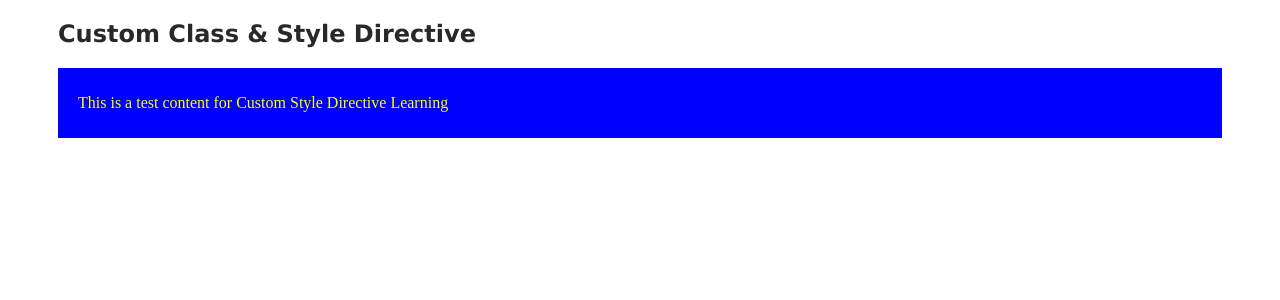
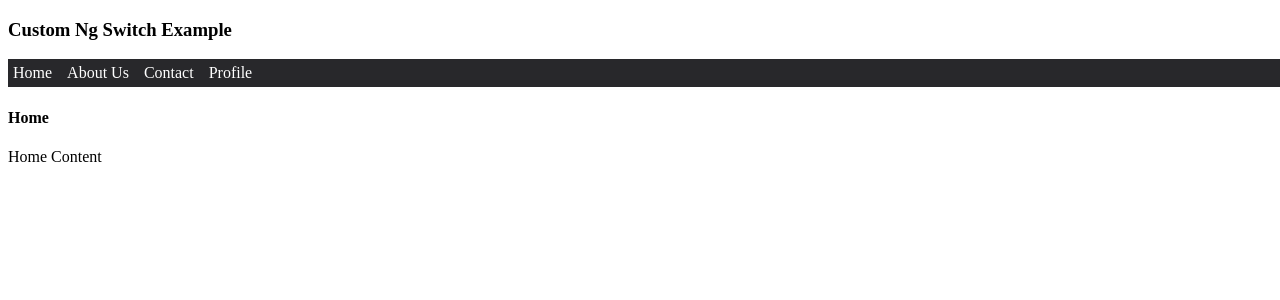
Before and after one commit to ijanzz5621/complete-angular-16, an Angular app: page / in a window 1280 px wide. Shown: the top 300 px of the page. Built offline with nearby package versions, Linux system fonts and the light colour scheme.

Commit message:
Learning custom directive and ngif, ngswitch

```diff
--- /dev/null
+++ b/src/app/modules/custom-ng-switch/custom-ng-switch.component.html
@@ -0,0 +1,32 @@
+<h3>Custom Ng Switch Example</h3>
+
+<div style="background-color: #28282b; width: 100%; display: inline-flex; color: #fff; padding:5px;">
+    <div style="margin-right: 15px; cursor: pointer;" (click)="showContent('')">Home</div>
+    <div style="margin-right: 15px; cursor: pointer;" (click)="showContent('about-us')">About Us</div>
+    <div style="margin-right: 15px; cursor: pointer;" (click)="showContent('contact')">Contact</div>
+    <div style="margin-right: 15px; cursor: pointer;" (click)="showContent('profile')">Profile</div>
+</div>
+
+<div class="main-body" [ngSwitch]="tab">
+
+    <div *ngSwitchDefault>
+        <h4>Home</h4>
+        <p>Home Content</p>
+    </div>
+
+    <div *ngSwitchCase="'about-us'">
+        <h4>About Us</h4>
+        <p>About Us Content</p>
+    </div>
+
+    <div *ngSwitchCase="'contact'">
+        <h4>Contact</h4>
+        <p>Contact Content</p>
+    </div>
+
+    <div *ngSwitchCase="'profile'">
+        <h4>Profile</h4>
+        <p>Profile Content</p>
+    </div>
+
+</div>
--- /dev/null
+++ b/src/app/modules/custom-ng-switch/custom-ng-switch.component.ts
@@ -0,0 +1,21 @@
+import { NgSwitch, NgSwitchCase, NgSwitchDefault } from '@angular/common';
+import { Component } from '@angular/core';
+
+@Component({
+  selector: 'app-custom-ng-switch',
+  standalone: true,
+  imports: [
+    NgSwitch,
+    NgSwitchCase,
+    NgSwitchDefault
+  ],
+  templateUrl: './custom-ng-switch.component.html',
+  styleUrl: './custom-ng-switch.component.css'
+})
+export class CustomNgSwitchComponent {
+  tab: string = '';
+
+  showContent(pageName: string) {
+    this.tab = pageName;
+  }
+}
--- /dev/null
+++ b/src/app/modules/custom-structure-directive/CustomDirectives/if.directive.ts
@@ -0,0 +1,22 @@
+import { Directive, Input, TemplateRef, ViewContainerRef } from '@angular/core';
+
+@Directive({
+  selector: '[appIf]',
+  standalone: true
+})
+export class IfDirective {
+
+  // 1. Get access to html dom element where we want to add/remove
+  // 2. Place from where we want to add/remove the dom element
+
+  constructor(private view: TemplateRef<any>, private viewContainer: ViewContainerRef) { }
+
+  @Input() set appIf(condition: boolean) {
+    if (condition) {
+      this.viewContainer.createEmbeddedView(this.view);
+    } else {
+      this.viewContainer.clear();
+    }
+  }
+
+}
--- /dev/null
+++ b/src/app/modules/custom-structure-directive/custom-structure-directive.component.html
@@ -0,0 +1,30 @@
+<h3>Custom Structural Directive Example</h3>
+
+<div class="notice-container">
+    <div class="notice-header">
+        <button (click)="displayTermsOfServices()">+</button>
+    </div>
+    <div class="notice-info">
+        <p>Read terms of services and privacy policy.</p>
+    </div>
+    <ng-template [ngIf]="display">
+        <div class="notice-body" *appIf="display">
+            <h1>Terms of services & privacy policy</h1>
+            <p>
+                Sample of content for terms and conditions privacy and policy
+            </p>
+            <h2>Terms of services</h2>
+            <p>
+                Sample content for terms of services
+            </p>
+            <h2>Privacy policy</h2>
+            <p>
+                Sample content for Privacy policy
+            </p>
+        </div>
+    </ng-template>
+
+    <p *appIf="notDisplay">This is a demo paragraph</p>
+
+
+</div>
--- /dev/null
+++ b/src/app/modules/custom-structure-directive/custom-structure-directive.component.ts
@@ -0,0 +1,28 @@
+import { Component } from '@angular/core';
+import { NgTemplateComponent } from "../ng-template/ng-template.component";
+import { NgIf } from '@angular/common';
+import { IfDirective } from './CustomDirectives/if.directive';
+
+@Component({
+  selector: 'app-custom-structure-directive',
+  standalone: true,
+  imports: [
+    NgTemplateComponent,
+    NgIf,
+    IfDirective
+  ],
+  templateUrl: './custom-structure-directive.component.html',
+  styleUrl: './custom-structure-directive.component.css'
+})
+export class CustomStructureDirectiveComponent {
+
+  display: boolean = true;
+  notDisplay: boolean = false;
+  myTempVar: boolean = true;
+
+  displayTermsOfServices() {
+    this.display = !this.display;
+    this.notDisplay = !this.display;
+  }
+
+}
--- a/src/app/modules/modules.component.html
+++ b/src/app/modules/modules.component.html
@@ -1,8 +1,8 @@
-<!-- <ng16-template></ng16-template> -->
-<!-- <app-ng-container></app-ng-container> -->
-<!-- <app-content-child></app-content-child> -->
+<!-- <ng16-template></ng16-template>
+<app-ng-container></app-ng-container>
+<app-content-child></app-content-child>
 
-<!-- <div class="container">
+<div class="container">
     <input type="text" #inputEl (focus)="0">
     <button (click)="onBtnClicked(inputEl)">Submit</button>
     <app-component-lifecycle [message]="inputVal" [message2]="inputVal2" *ngIf="!toDestroy">
@@ -10,8 +10,12 @@
     </app-component-lifecycle>
     <br><br>
     <button (click)="DestroyComponent()">Show / Hide</button>
-</div> -->
+</div>
 
-<!-- <app-custom-class-directive></app-custom-class-directive> -->
+<app-custom-class-directive></app-custom-class-directive>
 
-<app-custom-style-directive></app-custom-style-directive>
+<app-custom-style-directive></app-custom-style-directive> -->
+
+<!-- <app-custom-structure-directive></app-custom-structure-directive> -->
+
+<app-custom-ng-switch></app-custom-ng-switch>
--- a/src/app/modules/modules.component.ts
+++ b/src/app/modules/modules.component.ts
@@ -8,6 +8,8 @@ import { ContentChildComponent } from './content-child/content-child.component';
 import { ComponentLifeCycleComponent } from './component-lifecycle/component-lifecycle.component';
 import { CustomClassDirectiveComponent } from './custom-class-directive/custom-class-directive.component';
 import { CustomStyleDirectiveComponent } from './custom-style-directive/custom-style-directive.component';
+import { CustomStructureDirectiveComponent } from './custom-structure-directive/custom-structure-directive.component';
+import { CustomNgSwitchComponent } from './custom-ng-switch/custom-ng-switch.component';
 
 
 @Component({
@@ -20,7 +22,9 @@ import { CustomStyleDirectiveComponent } from './custom-style-directive/custom-s
     ContentChildComponent,
     ComponentLifeCycleComponent,
     CustomClassDirectiveComponent,
-    CustomStyleDirectiveComponent
+    CustomStyleDirectiveComponent,
+    CustomStructureDirectiveComponent,
+    CustomNgSwitchComponent
   ],
   templateUrl: './modules.component.html',
   styleUrl: './modules.component.css'
```
Also changed, not shown: src/app/modules/custom-ng-switch/custom-ng-switch.component.css (added), src/app/modules/custom-structure-directive/custom-structure-directive.component.css (added).
